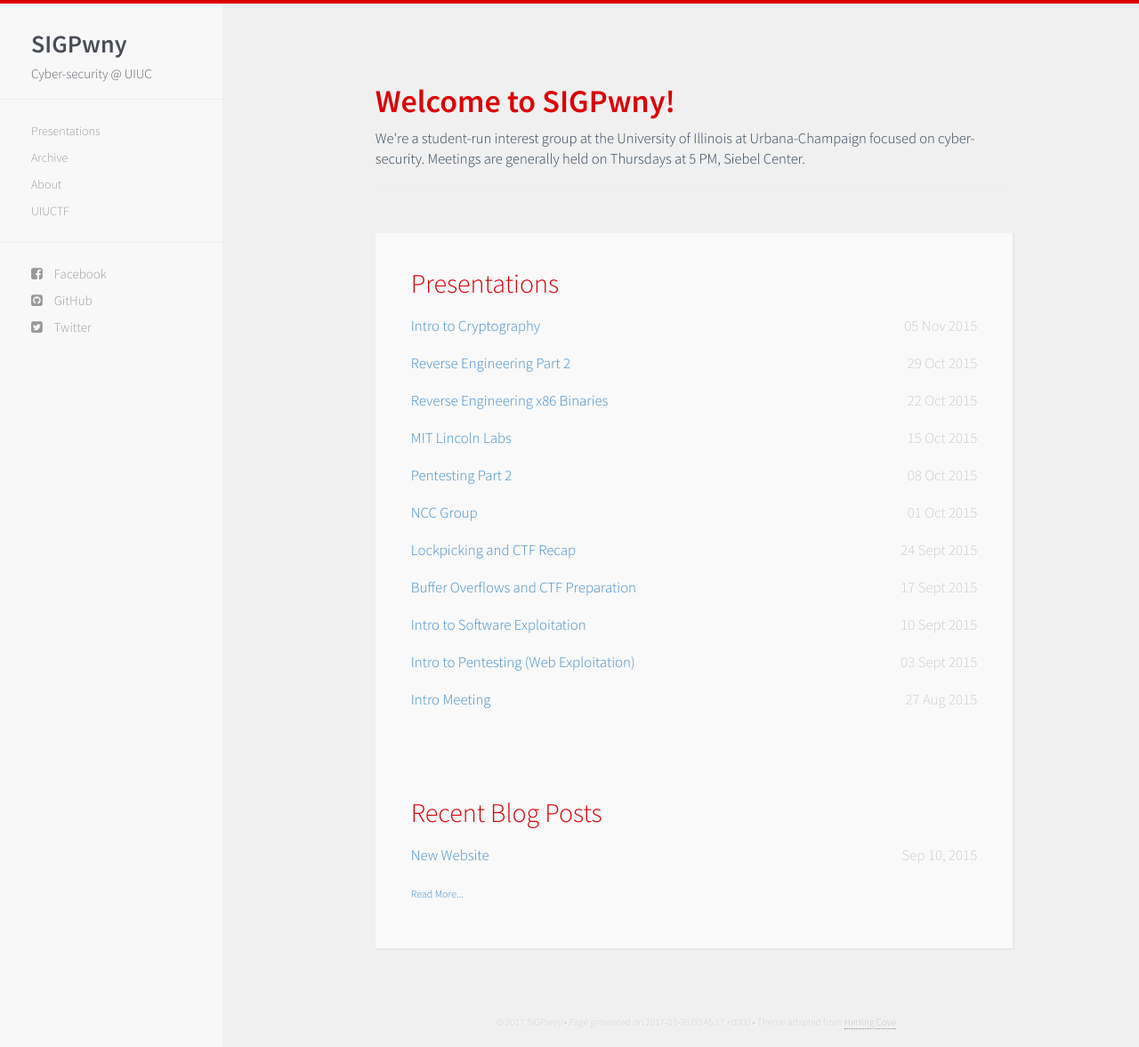
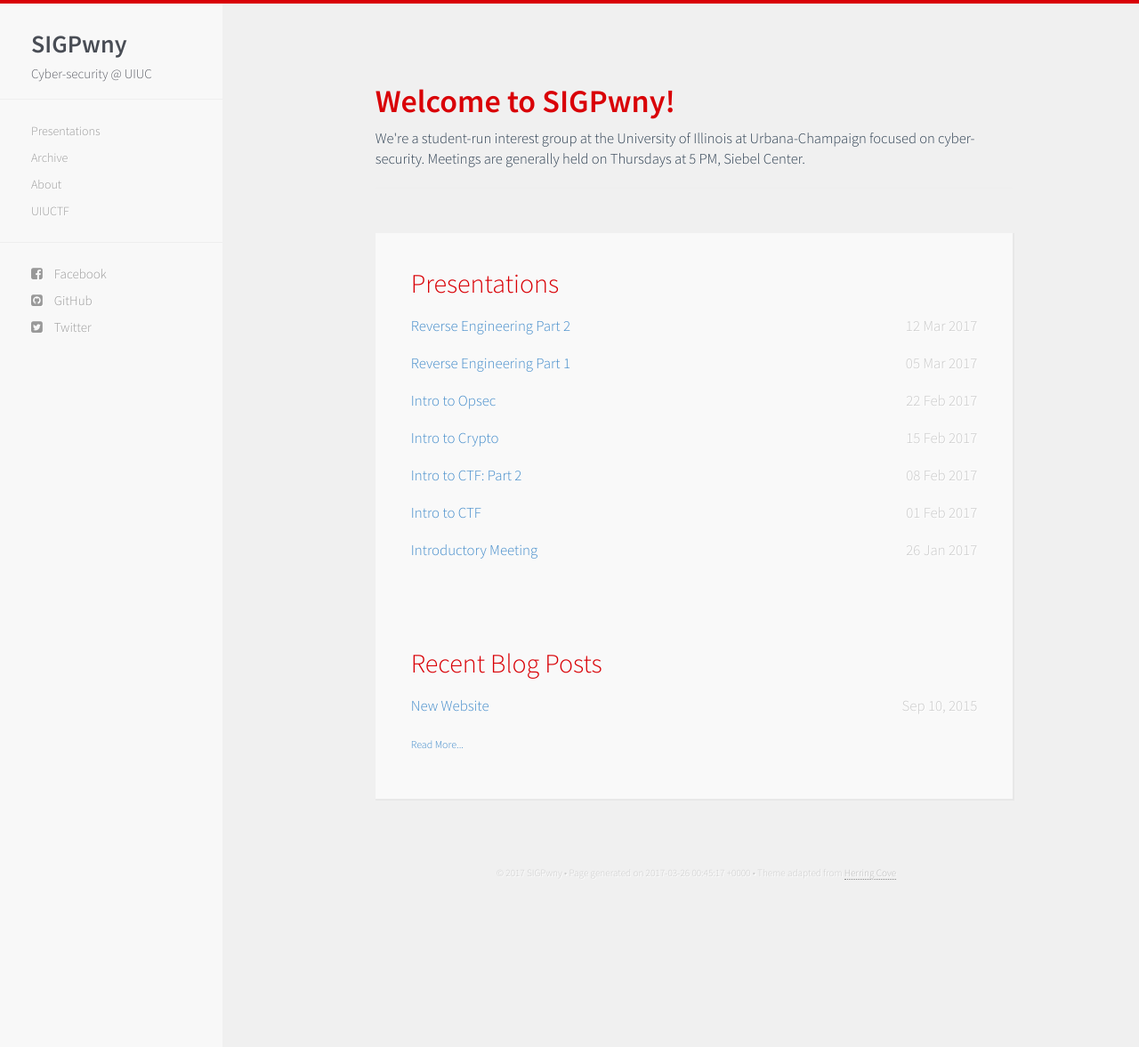
Before and after one commit to sigpwny/sigpwny.github.io-archive, a Jekyll site: the page built from index.html, in a window 1280 px wide and 1177 px high. Shown: the whole window at 89% size. Built offline with Jekyll 4.4.1, drawn with Linux system fonts in a browser that asks for light colours; nearby versions of some CDN libraries; Markdown is read by kramdown in place of the engine named in the settings.

Commit message:
I cant use git properly

```diff
--- a/_includes/presentations.html
+++ b/_includes/presentations.html
@@ -4,58 +4,39 @@
 
         <!-- Eventually make for-loop that works in the same way list.html works -->
         <li><span>
-            <a href="https://docs.google.com/presentation/d/1iAQp5Db3E2x81Tlptn_U00hOD_0NdxtjtvsHmrreuK8/edit?usp=sharing">Intro to Cryptography</a>
-            <time class="pull-right post-list">05 Nov 2015</time>
+            <a href="https://drive.google.com/open?id=1cvj9AClyqszTeNn45pnGYFF0V4yEjGYlrjSBqVV4ON0">Reverse Engineering Part 2</a>
+            <time class="pull-right post-list">12 Mar 2017</time>
         </span></li>
 
         <li><span>
-            <a href="https://docs.google.com/presentation/d/1lHpI3S1X6rI6A5bZJckOxhUYGnmb5u7XO_efngjViRU/edit?usp=sharing">Reverse Engineering Part 2</a>
-            <time class="pull-right post-list">29 Oct 2015</time>
+            <a href="https://drive.google.com/open?id=18LdndMf_6pbS1GZ4w8sJiKZdAw0sEtRcio9wnWMvJ-E">Reverse Engineering Part 1</a>
+            <time class="pull-right post-list">05 Mar 2017</time>
         </span></li>
 
         <li><span>
-            <a href="https://docs.google.com/presentation/d/1cSHxLUQF0cc2eHv3gw4mGsr-_Jm5JD8if8Vgh_VDBgI/edit?ts=560c1ff2">Reverse Engineering x86 Binaries</a>
-            <time class="pull-right post-list">22 Oct 2015</time>
+            <a href="https://drive.google.com/open?id=1w64-DbP72VUyHHBD2supXOg4hyRsDi5dJ83Y3RSGrPQ">Intro to Opsec</a>
+            <time class="pull-right post-list">22 Feb 2017</time>
         </span></li>
 
         <li><span>
-            <a href="https://docs.google.com/presentation/d/1xLfDEdB4eSk9cKWrF8wEZalxkRolmfSE1zl_g6VwBGs/edit?usp=sharing">MIT Lincoln Labs</a>
-            <time class="pull-right post-list">15 Oct 2015</time>
+            <a href="https://docs.google.com/presentation/d/1TYPH97rN2Crz4lWgJFJ4Dxb16WyZ0yoII_sR7rCos4Q/edit?usp=sharing">Intro to Crypto</a>
+            <time class="pull-right post-list">15 Feb 2017</time>
         </span></li>
 
         <li><span>
-            <a href="https://docs.google.com/presentation/d/1AuToRvqeB1aa015u5S9GVxyFCTXEKjd_8OD5cQ237Lc/edit?usp=sharing">Pentesting Part 2</a>
-            <time class="pull-right post-list">08 Oct 2015</time>
+            <a href="https://drive.google.com/open?id=1KF-tiZacGtFFr1h1TAXazpWIdLOqbZh8hYIbqIyRdDE">Intro to CTF: Part 2</a>
+            <time class="pull-right post-list">08 Feb 2017</time>
         </span></li>
 
         <li><span>
-            <a href="https://docs.google.com/presentation/d/1LuF7sCHJUGxZVc670pcyk2YDInVxxKKt3cjrhU2QYh0/edit?usp=sharing">NCC Group</a>
-            <time class="pull-right post-list">01 Oct 2015</time>
+            <a href="https://drive.google.com/open?id=1hRcILyWDHK54MJ2J5uuWqd-WzEV7IQQsU9_IbbjuMa0">Intro to CTF</a>
+            <time class="pull-right post-list">01 Feb 2017</time>
         </span></li>
 
         <li><span>
-            <a href="https://docs.google.com/presentation/d/13hqDj7yhywlc7TrWfkSOhtz_Y-7hAiTtP1lQnOHpQwk/edit?ts=5600b927">Lockpicking and CTF Recap</a>
-            <time class="pull-right post-list">24 Sept 2015</time>
+            <a href="https://drive.google.com/open?id=1wYevttsjO29YIpKd5PpudzeFem975X5GYDkn437iUWY">Introductory Meeting</a>
+            <time class="pull-right post-list">26 Jan 2017</time>
         </span></li>
 
-        <li><span>
-            <a href="https://docs.google.com/presentation/d/1fZvD7d153rOzqXG4keZdibJDW5uDVcL0noM127fMUU0/edit?usp=sharing">Buffer Overflows and CTF Preparation</a>
-            <time class="pull-right post-list">17 Sept 2015</time>
-        </span></li>
-
-        <li><span>
-            <a href="https://docs.google.com/presentation/d/1PTCYLP5nWzzKzA_R6HLmkSXoocmwSDcWcxDRfDI6U1c/edit">Intro to Software Exploitation</a>
-            <time class="pull-right post-list">10 Sept 2015</time>
-        </span></li>
-
-        <li><span>
-            <a href="https://docs.google.com/presentation/d/1epK3O_0Uu6-oY5w-eB2SqqvtpFLtQvprx3hhDeg987Q/edit?usp=sharing">Intro to Pentesting (Web Exploitation)</a>
-            <time class="pull-right post-list">03 Sept 2015</time>
-        </span></li>
-
-        <li><span>
-            <a href="https://docs.google.com/presentation/d/1w9w0EW-qfGcYarNebYsVMSLdJ3jfK44TOU7t7-HEVxI">Intro Meeting</a>
-            <time class="pull-right post-list">27 Aug 2015</time>
-        </span></li>
     </ul>
 </div>
```
Also changed, not shown: ctf.html (+30 -19 lines).
